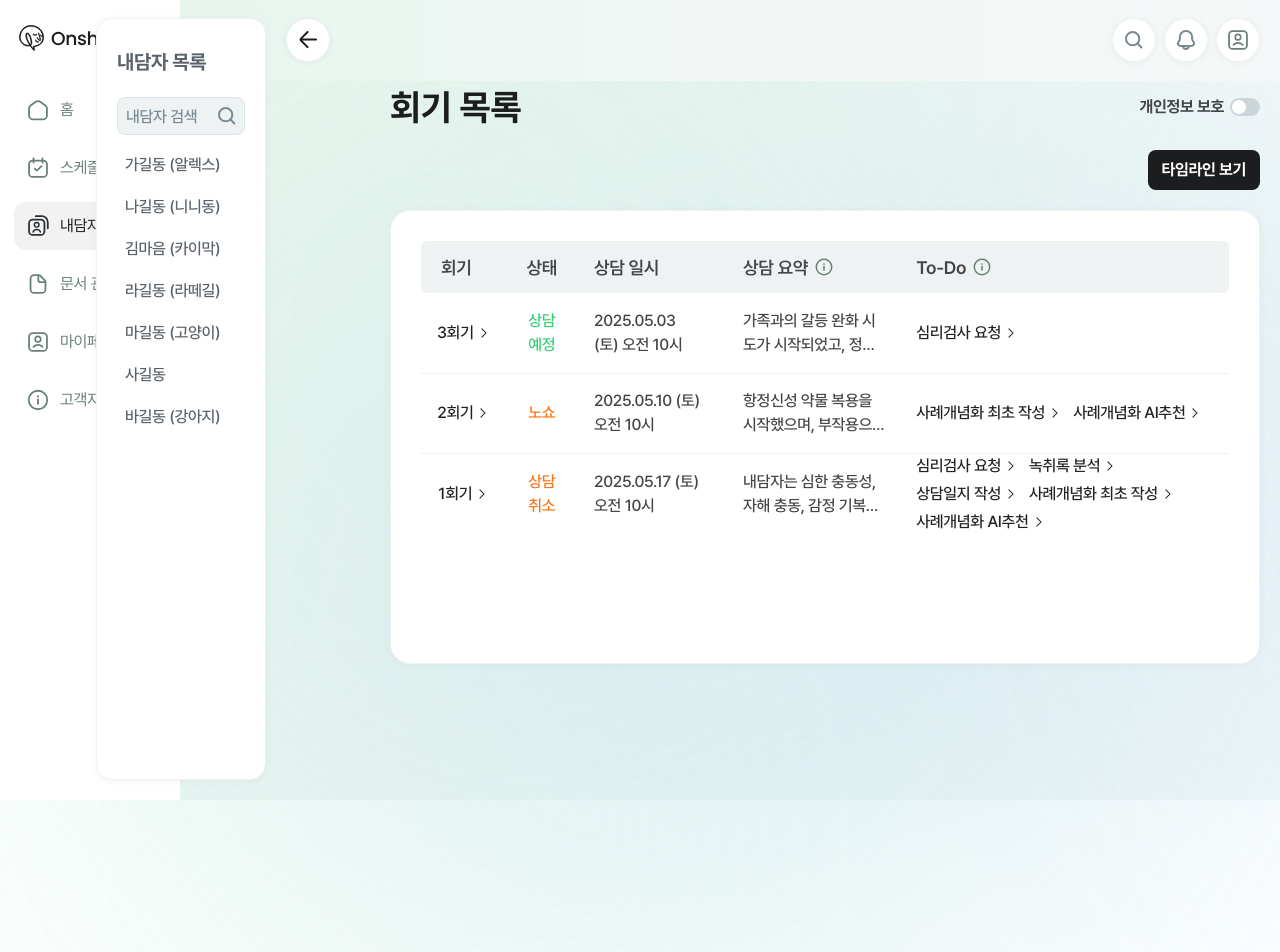
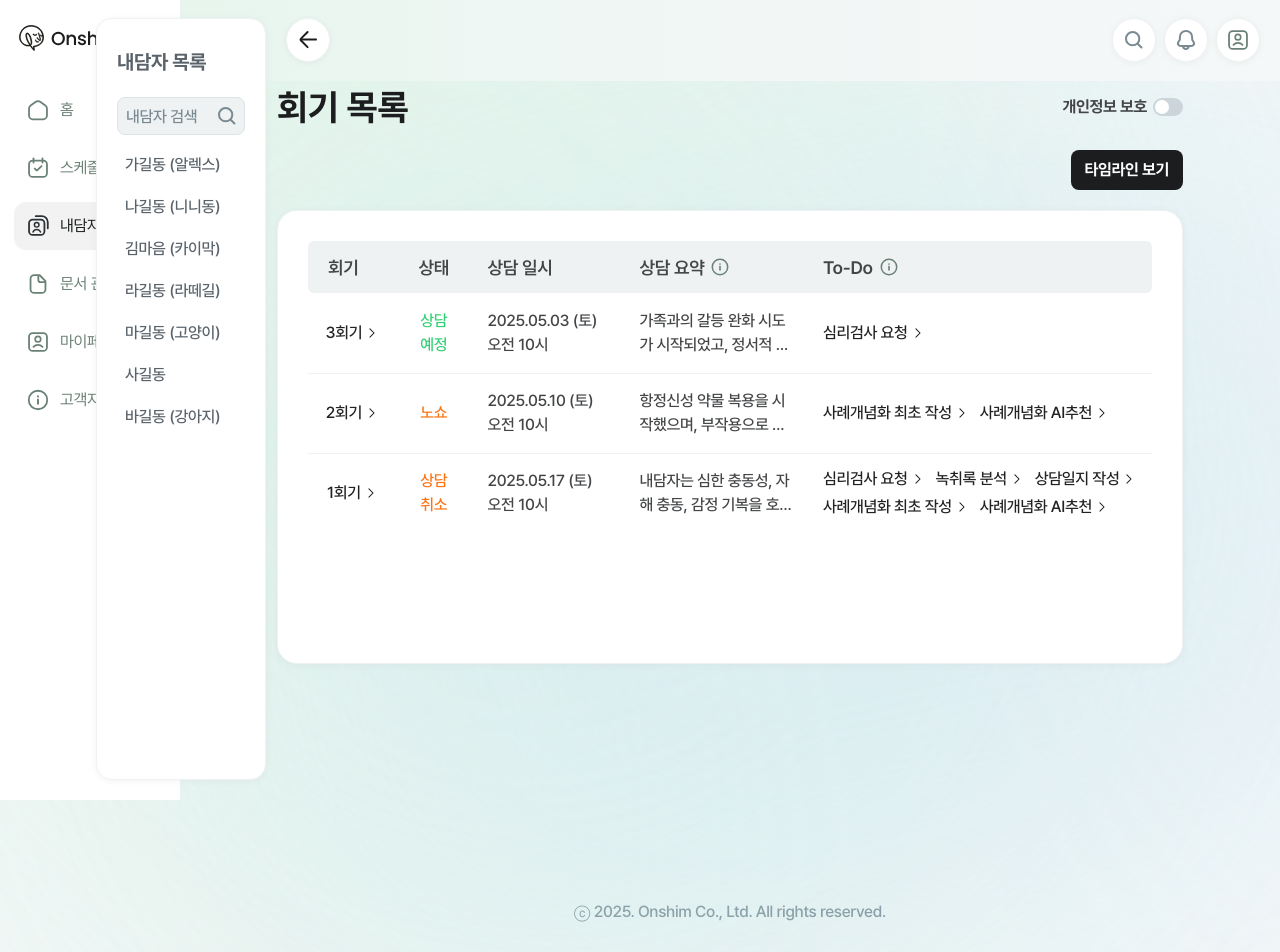
Before and after one commit to Selvas-AI/lg-mental-healthcare-front, a React (Vite) app: page /clients/sessions in a window 1280 px wide. Shown: the top 952 px of the page. Before the commit the page ends 800 px from the top, so only its background shows below. Built offline with nearby package versions, Linux system fonts and the light colour scheme.

Commit message:
feat : 회기 목록 - 상담관리 연결

```diff
--- a/src/layouts/RootLayout.jsx
+++ b/src/layouts/RootLayout.jsx
@@ -36,7 +36,7 @@ const RootLayout = () => {
     const newMargin = `${leftWidth}rem`;
     main.style.width = newWidth;
     main.style.marginLeft = newMargin;
-    footer.style.width = newWidth;
+    // footer.style.width = newWidth;
   }, [fold, supportPanel, location.pathname]);
 
   // fold 상태 체크 (반응형)
@@ -92,9 +92,6 @@ const RootLayout = () => {
   };
   const pageTitle = pathTitleMap[location.pathname] || '';
 
-  // Footer 렌더링 여부
-  const showFooter = !location.pathname.startsWith("/clients/sessions");
-
   return (
     <div className={`wrapper ${pageClass}`}>
       <Header scroll={scroll} title={pageTitle} fold={fold} />
@@ -102,7 +99,7 @@ const RootLayout = () => {
       <main className={`${fold ? " on" : ""}`}>
         <Outlet />
       </main>
-      {showFooter && <Footer fold={fold} />}
+      <Footer fold={fold}/>
     </div>
   );
 };
--- a/src/page/clients/sessions/SessionTable.jsx
+++ b/src/page/clients/sessions/SessionTable.jsx
@@ -1,8 +1,11 @@
 import React, { useState } from "react";
+import { useNavigate } from "react-router-dom";
 
-function SessionTable({ sessionDummyData }) {
+function SessionTable({ clientId, sessionDummyData }) {
+  const navigate = useNavigate();
   const [showTooltip, setShowTooltip] = useState(false);
   const [showTooltip2, setShowTooltip2] = useState(false);
+
 
   return (
     <div className="tb-wrap">
@@ -53,7 +56,7 @@ function SessionTable({ sessionDummyData }) {
           {sessionDummyData && sessionDummyData.map((row, idx) => (
             <tr key={idx}>
               <td>
-                <a href="#">{row.session}</a>
+                <a onClick={() => navigate(`/clients/consults?clientId=${clientId}`)}>{row.session}회기</a>
               </td>
               <td className={row.status.className}>{row.status.text.split(" ").map((t, i) => (
                 <span key={i}>
--- a/src/page/clients/sessions/Sessions.jsx
+++ b/src/page/clients/sessions/Sessions.jsx
@@ -92,16 +92,12 @@ function Sessions() {
               <button className="type05 h44" type="button">스케줄 관리</button>
             </>
           ) : (
-            <SessionTable sessionDummyData={sessionDummyData}/>
+            <SessionTable
+              clientId={clientId}
+              sessionDummyData={sessionDummyData}
+            />
           )}
         </div>
-        {/* <button
-          className="type07"
-          style={{ marginTop: "2rem" }}
-          onClick={() => navigate("/clients/consults?clientId=" + clientId)}
-        >
-          상담관리 보기
-        </button> */}
       </div>
       <ClientRegisterModal
         open={registerOpen}
--- a/src/page/clients/sessions/sessionDummyData.js
+++ b/src/page/clients/sessions/sessionDummyData.js
@@ -2,7 +2,7 @@
 
 const sessionDummyData = [
   // {
-  //   session: "5회기",
+  //   session: "5",
   //   status: { text: "상담 완료", className: "completed" },
   //   date: "2025.05.04 (토) 오후 2시",
   //   summary: "5회기 상담을 통해 불안감을 개선하고 대인관계를 확장하는 등의 긍정적인 변화가 나타났음",
@@ -20,7 +20,7 @@ const sessionDummyData = [
   //   stress: 1
   // },
   // {
-  //   session: "4회기",
+  //   session: "4",
   //   status: { text: "일정 없음", className: "no-schedule" },
   //   date: "2025.04.26 (토) 오전 10시",
   //   summary: "자기 통제력에 대한 자신감을 표현하며 회복에 대한 기대를 언급함",
@@ -38,7 +38,7 @@ const sessionDummyData = [
   //   stress: 1
   // },
   {
-    session: "3회기",
+    session: "3",
     status: { text: "상담 예정", className: "scheduled" },
     date: "2025.05.03 (토) 오전 10시",
     summary: "가족과의 갈등 완화 시도가 시작되었고, 정서적 지지 확보를 위한 중재를 시도함",
@@ -58,7 +58,7 @@ const sessionDummyData = [
     stress: 1
   },
   {
-    session: "2회기",
+    session: "2",
     status: { text: "노쇼", className: "no-show" },
     date: "2025.05.10 (토) 오전 10시",
     summary: "항정신성 약물 복용을 시작했으며, 부작용으로 인한 신체 불편감을 토로함",
@@ -76,7 +76,7 @@ const sessionDummyData = [
     stress: 1
   },
   {
-    session: "1회기",
+    session: "1",
     status: { text: "상담 취소", className: "cancelled" },
     date: "2025.05.17 (토) 오전 10시",
     summary: "내담자는 심한 충동성, 자해 충동, 감정 기복을 호소하였음",
```
